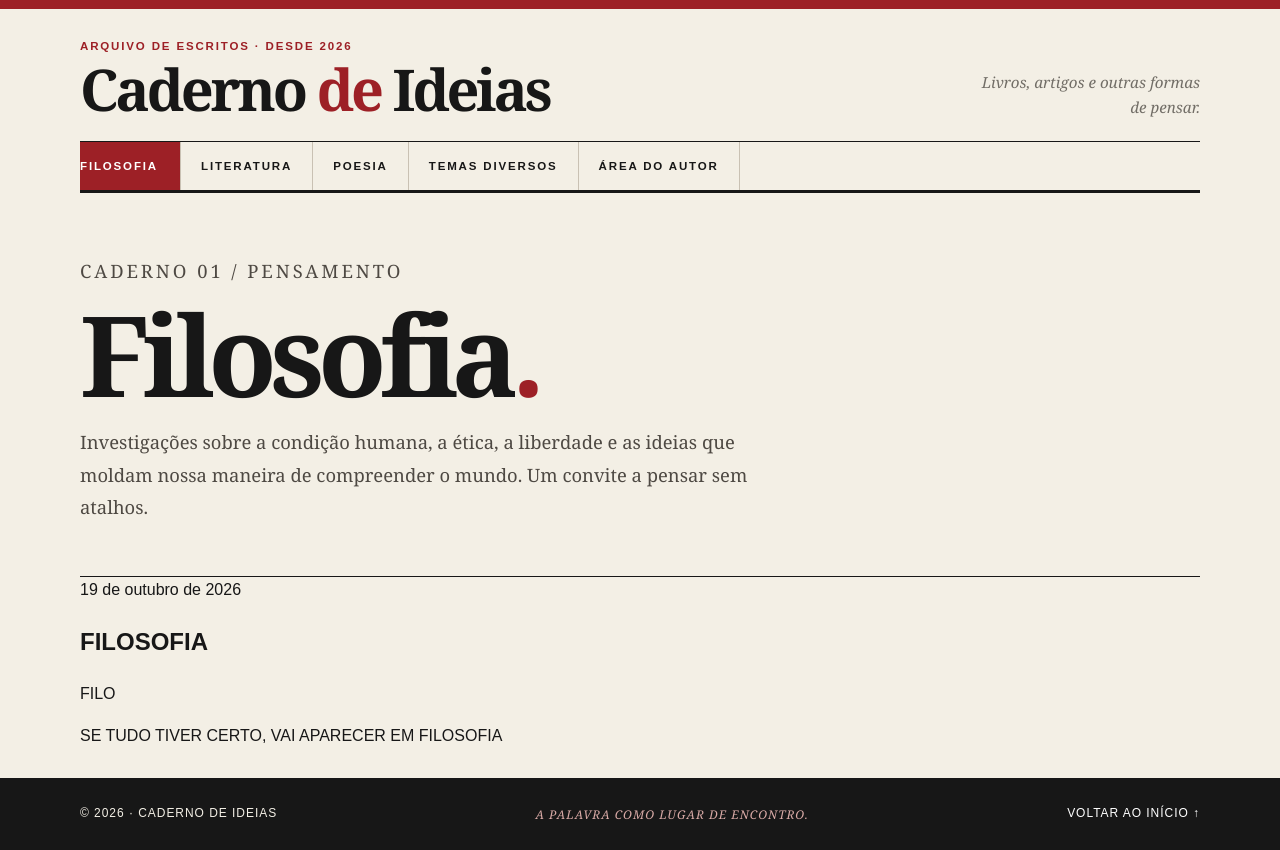
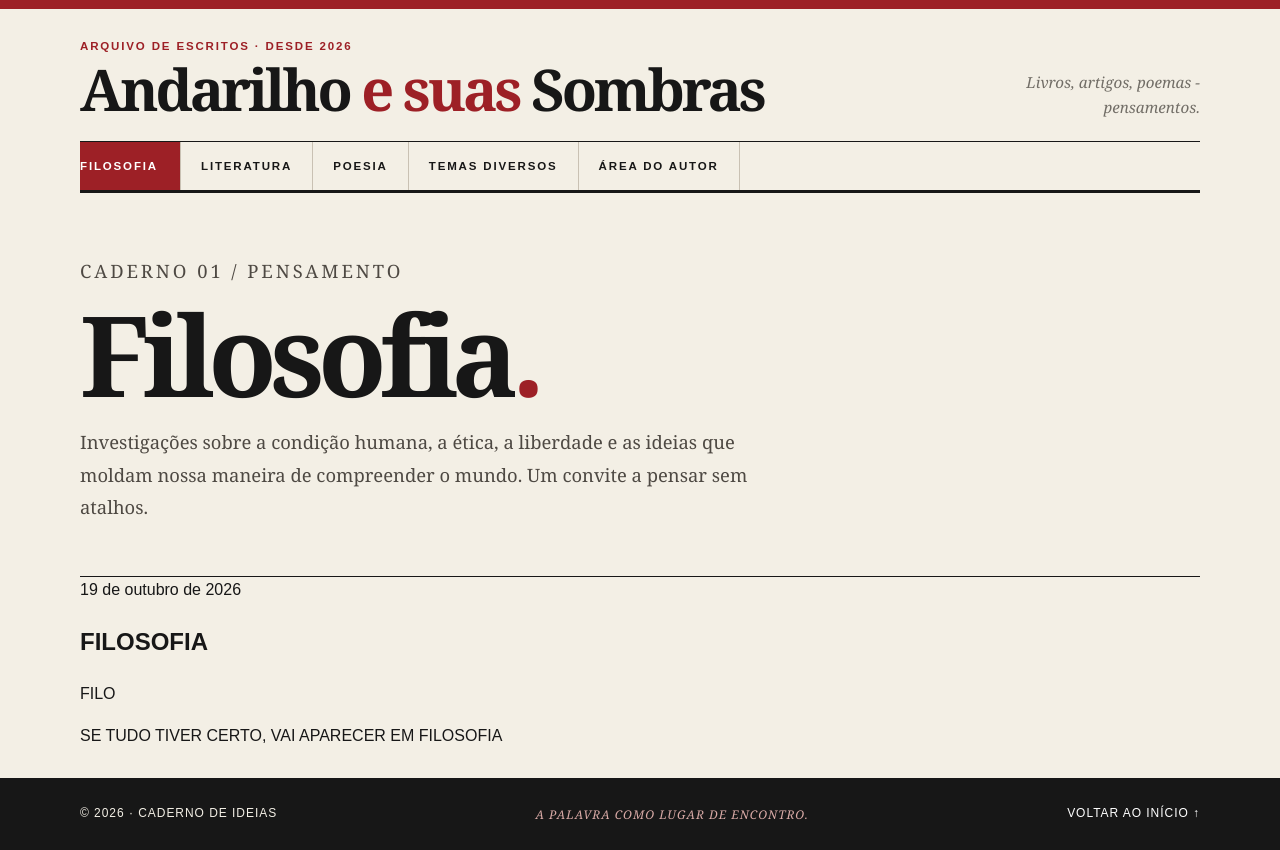
Before and after one commit to AndarilhoEsuasSombras/Andarilho, a plain HTML site: page filosofia.html in a window 1280 px wide. Drawn offline with Linux system fonts and the light colour scheme.

Commit message:
Update filosofia.html

```diff
--- a/filosofia.html
+++ b/filosofia.html
@@ -23,23 +23,13 @@
     <div class="wrap">
 
        <header class="masthead">
-
       <div>
-
-                <p class="eyebrow">
-                    Arquivo de escritos · desde 2026
-                </p>
-
+        <p class="eyebrow">Arquivo de escritos · desde 2026</p>
         <a class="brand" href="index.html">
-                    Caderno <span>de</span> Ideias
+          Andarilho <span>e suas</span> Sombras
         </a>
-
       </div>
-
-            <div class="tagline">
-                Livros, artigos e outras formas de pensar.
-            </div>
-
+      <div class="tagline">Livros, artigos, poemas - pensamentos.</div>
     </header>
 
         <nav class="nav" aria-label="Menu principal">
```
Lines whose indentation alone changed are shown as unchanged.
